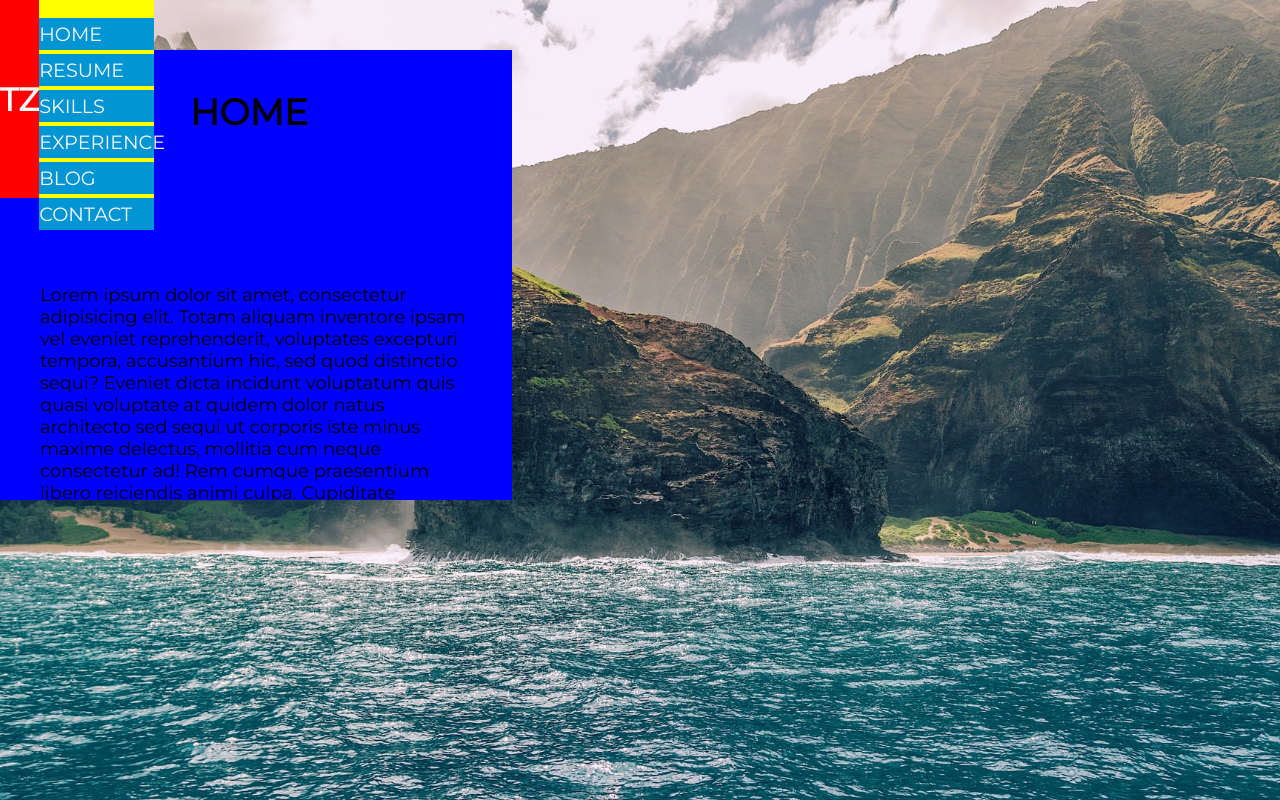
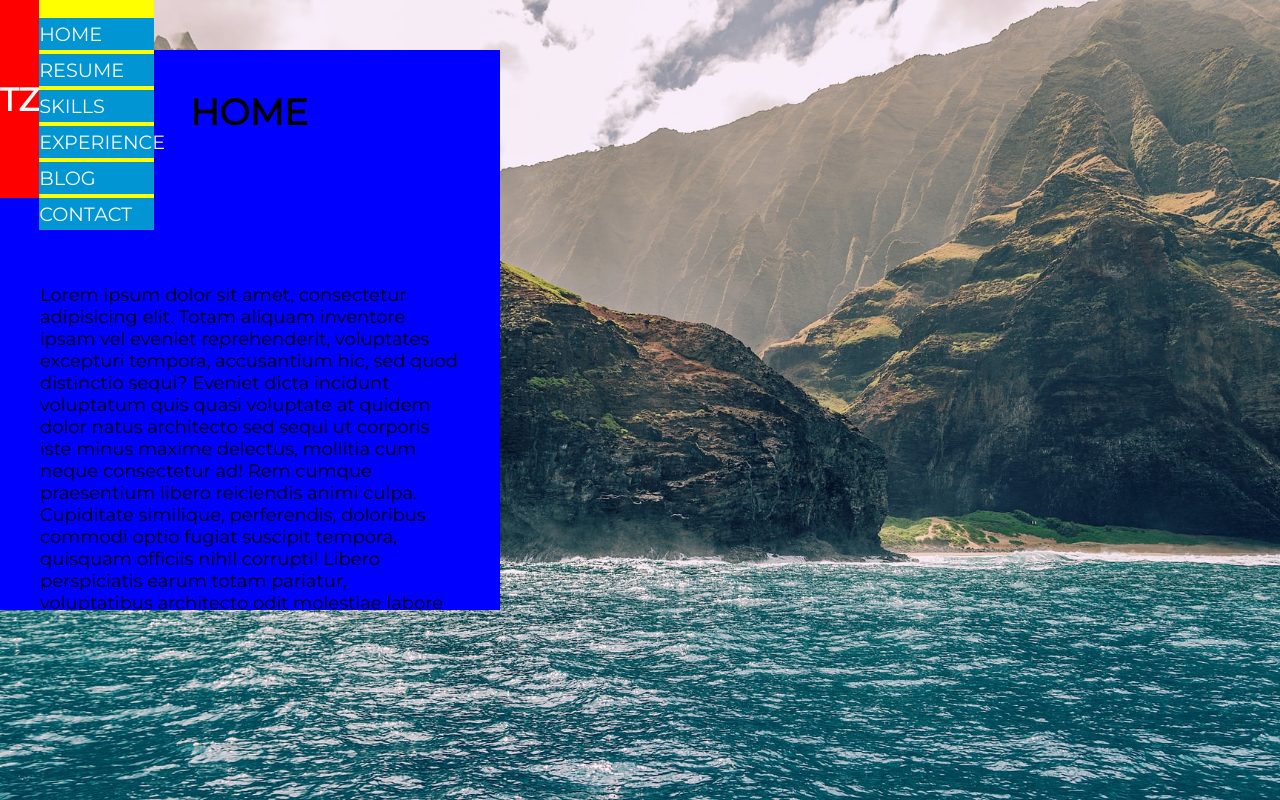
Before and after one commit to tzada8/troy-zada, a React (Create React App) app: page / in a window 1280 px wide. Built offline with nearby package versions, Linux system fonts and the light colour scheme.

Commit message:
gave card max-width and 80% height

```diff
--- a/src/components/cards/Cards.css
+++ b/src/components/cards/Cards.css
@@ -1,7 +1,9 @@
 .card-box {
    background: blue;
    width: 40%;
-   height: 450px;
+   max-width: 500px;
+   /* height: 450px; */
+   height: 80%;
    overflow-y: auto;
 }
 
```
